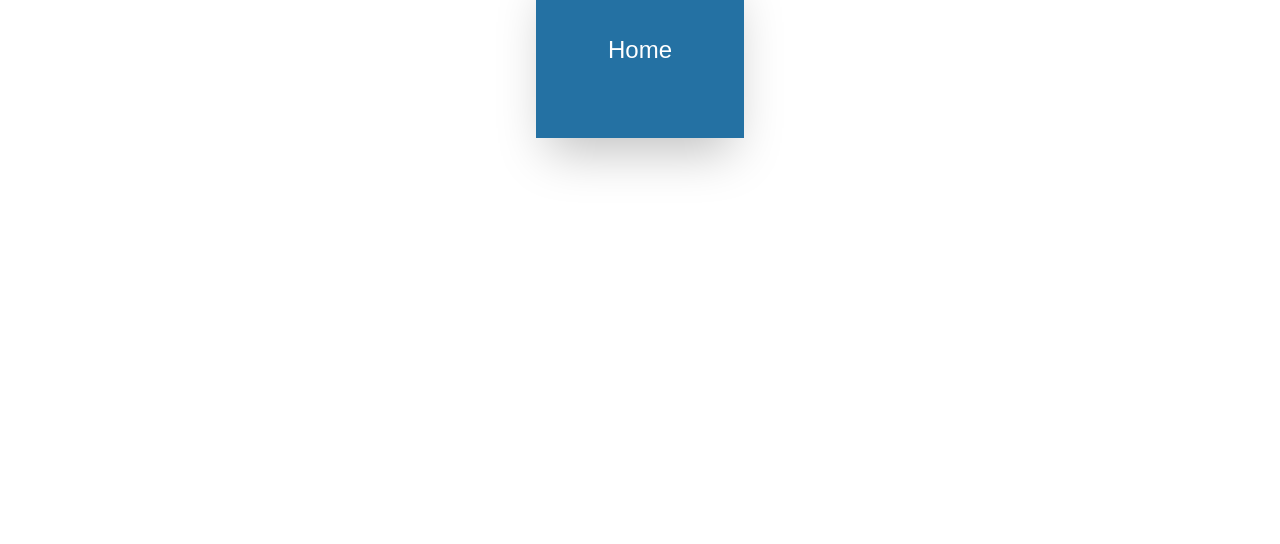
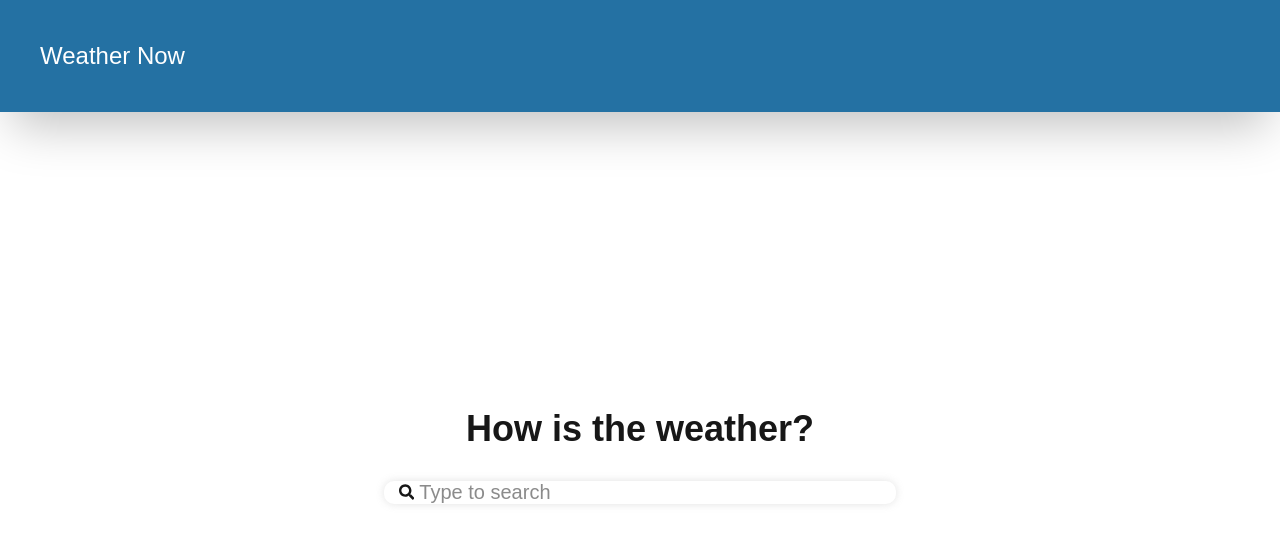
Before and after one commit to mykrex/trabajo3, a Next.js app: page / in a window 1280 px wide. Shown: the top 544 px of the page. Built offline with nearby package versions, Linux system fonts and the light colour scheme.

Commit message:
Search Bar Added

```diff
--- a/src/app/components/Navigation.tsx
+++ b/src/app/components/Navigation.tsx
@@ -1,11 +1,10 @@
-import Image from "next/image";
 import Link from "next/link";
 
 export default function Navigation() {
-    return <header className="flex flex-row flex-wrap gap-24 items-center justify-items-center p-8 sm:p-18 sm:items-start shadow-2xl shadow-blue-black-900/50" style={{backgroundColor: '#2471A3'}}>
+    return <header className="flex flex-row flex-wrap items-center justify-items-center p-4 sm:p-10 sm:items-start shadow-2xl shadow-blue-black-900/50" style={{backgroundColor: '#2471A3'}}>
 
         <Link href="/" className="text-white text-2xl">
-        Home</Link>
+        Weather Now</Link>
 
     </header>;
 }
--- /dev/null
+++ b/src/app/components/SearchBar.css
@@ -0,0 +1,23 @@
+.input-wrapper{
+    background-color: white;
+    width: 100%;
+    border-radius: 10px;
+    height: 2.5 rem;
+    padding: 0px 15px;
+    box-shadow: 0px 0px 8px #dddd;
+    display: flex;
+    align-items: center;
+}
+
+input {
+    background-color: transparent;
+    border: none;
+    height: 100%;
+    font-size: 1.25rem;
+    width: 100%;
+    margin-left: 5px;
+}
+
+input:focus {
+    outline: none;
+}
--- /dev/null
+++ b/src/app/components/SearchBar.tsx
@@ -0,0 +1,11 @@
+import {FaSearch} from "react-icons/fa";
+import "./SearchBar.css";
+
+export default function SearchBar() {
+    return(
+        <div className="input-wrapper">
+            <FaSearch id="search-icon"/>
+            <input placeholder="Type to search"/>
+        </div>
+    );
+}
--- a/src/app/globals.css
+++ b/src/app/globals.css
@@ -22,3 +22,12 @@ body {
   background: var(--background);
   font-family: Arial, Helvetica, sans-serif;
 }
+
+.search-bar-container {
+  width: 40%;
+  margin: auto;
+  display: flex;
+  flex-direction: column;
+  align-items: center;
+  min-width: 200px;
+}
--- a/src/app/page.tsx
+++ b/src/app/page.tsx
@@ -1,12 +1,18 @@
 import Image from "next/image";
 import Navigation from "./components/Navigation";
+import SearchBar from "./components/SearchBar";
 
 export default function Home() {
   return (
-    <div className="grid grid-rows-[20px_1fr_20px] items-center justify-items-center min-h-screen py-10">
+    <div className="grid grid-rows-[auto_1fr_auto] items-center justify-items-stretch min-h-screen w-full">
         <Navigation/>
-        <main className="flex flex-col gap-8 row-start-2 items-center justify-items-center">
-            <h1 className="text-4xl font-bold">  </h1>
+
+        <main className="flex flex-col gap-8 items-center justify-items-center">
+            <h1 className="text-4xl font-bold"> How is the weather?</h1>
+
+            <div className="search-bar-container">
+              <SearchBar />
+            </div>
          </main>
     </div>
   );
```
Also changed, not shown: package.json (+6 -5 lines), 1 other file (tests, documents, lock files or other folders).
